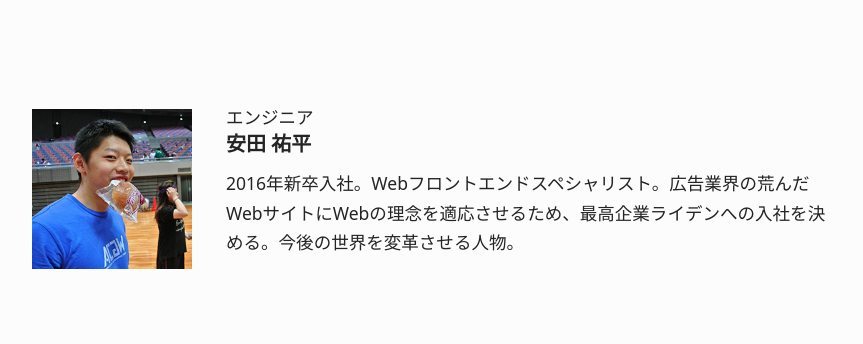
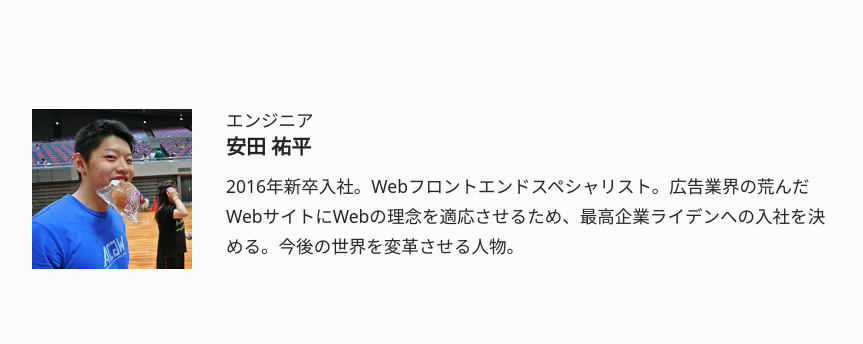
Before and after one commit to yuheiy/rookies, a Jekyll site: the page built from _posts/2016-07-01-playing-movie-in-smart-devices.md, in a window 1280 px wide. Shown: the part 1945-2289 px from the top of the page, without its empty margins (208-1071 px from the left). Built offline with Jekyll 4.4.1, drawn with Linux system fonts in a browser that asks for light colours; our own code applies the rules of GitHub Pages for plain Markdown files.

Commit message:
adjust margin

```diff
--- a/_sass/components/_article-author.scss
+++ b/_sass/components/_article-author.scss
@@ -18,12 +18,6 @@
   @media (min-width: $breakpoint-md) {
     grid-row: 1 / 4;
   }
-
-  @supports not (display: grid) {
-    float: left;
-    margin-right: $spacing;
-    margin-bottom: (($text-size-sm * $line-height-sm) / 2);
-  }
 }
 
 .article-author__image img {
@@ -42,28 +36,17 @@
   @media (min-width: $breakpoint-md) {
     margin-bottom: $spacing-xs;
   }
-
-  @supports not (display: grid) {
-    margin-bottom: 0;
-  }
 }
 
 .article-author__title {
-  $fs: $text-size-sm;
-  $lh: $line-height-sm;
-
   order: -1;
   align-self: flex-end;
-  margin: ((($fs * $lh) - $fs) / 2 * -1) 0 0;
-  font-size: $fs;
-  line-height: $lh;
+  margin: 0;
+  font-size: $text-size-sm;
+  line-height: $line-height-sm;
 
   @media (min-width: $breakpoint-md) {
     align-self: auto;
-  }
-
-  @supports not (display: grid) {
-    margin-bottom: $spacing-xs;
   }
 }
 
@@ -76,8 +59,4 @@
     grid-column: auto;
     margin-top: 0;
   }
-
-  @supports not (display: grid) {
-    margin-top: 0;
-  }
 }
```
